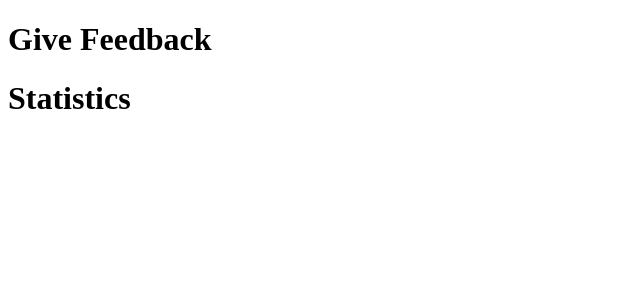
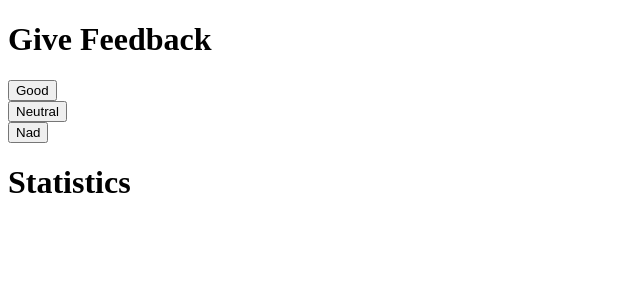
Before and after one commit to Jaathavan/FSO-2022-Exercise-Solutions, a React (Create React App) app in the folder part1/unicafe/1.6-unicafe/: page / in a window 1280 px wide. Shown: the top 300 px of the page, without its empty margins (0-640 px from the left). Built offline with nearby package versions, Linux system fonts and the light colour scheme.

Commit message:
fix Button component to return it

```diff
--- a/part1/unicafe/1.6-unicafe/src/App.js
+++ b/part1/unicafe/1.6-unicafe/src/App.js
@@ -1,9 +1,13 @@
 import { useState } from 'react'
 
 const Button = ({ handleClick, text }) => {
-  <button onClick={handleClick}>
-    {text}
-  </button>
+  return (
+  <div>
+    <button onClick={handleClick}>
+      {text}
+    </button>
+  </div>
+  )
 }
 
 const Stats = () => {
```
